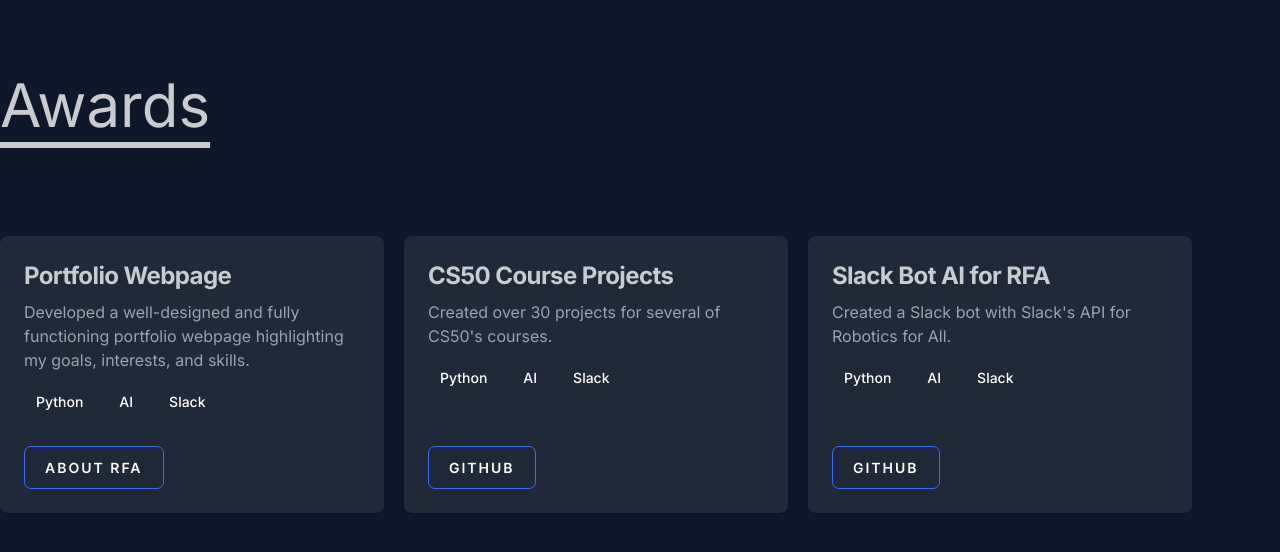
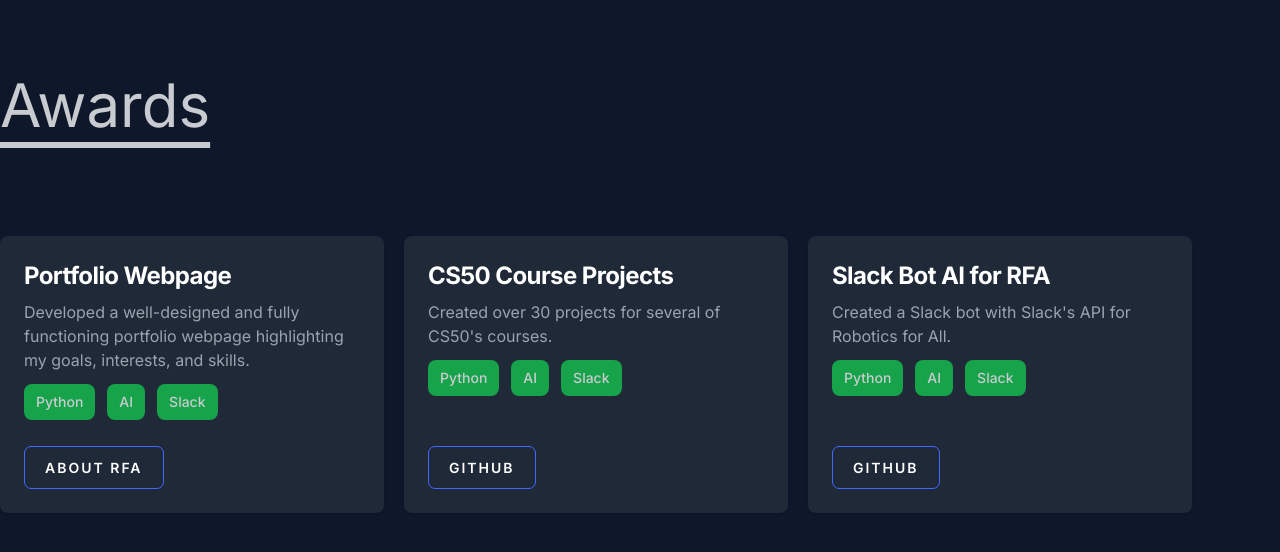
Before and after one commit to Matrix5674/My-Portfolio-Main, a Next.js app: page /Components/Pages/Awards in a window 1280 px wide. Shown: the top 552 px of the page. Built offline with nearby package versions, Linux system fonts and the light colour scheme; a web font is replaced by a local one.

Commit message:
fixed again

```diff
--- a/app/Components/Card.tsx
+++ b/app/Components/Card.tsx
@@ -16,7 +16,7 @@ const Skills: React.FC<{ skills: string[] }> = ({ skills }) => {
       {skills.map((skill, index) => (
         <a
           key={index}
-          className="px-3 py-2 text-sm font-medium text-center text-white rounded-lg focus:ring-4 focus:outline-none dark:bg-green-600 dark:hover:bg-green-700 dark:focus:ring-green-800"
+          className="px-3 py-2 text-sm font-medium text-center rounded-lg focus:ring-4 focus:outline-none  bg-green-600 hover:bg-green-700 focus:ring-green-800"
           style={{ marginBottom: '10px' }}
         >
           {skill}
@@ -36,7 +36,7 @@ const Card: React.FC<CardProps> = ({ title, description, skills, btnTxt, link })
       <div className="flex flex-col h-full justify-between">
         <div>
           <a href="#">
-            <h5 className="mb-2 text-2xl font-bold tracking-tight dark:text-white hover:text-success">
+            <h5 className="mb-2 text-2xl font-bold tracking-tight text-white hover:text-success">
               {title}
             </h5>
           </a>
```
